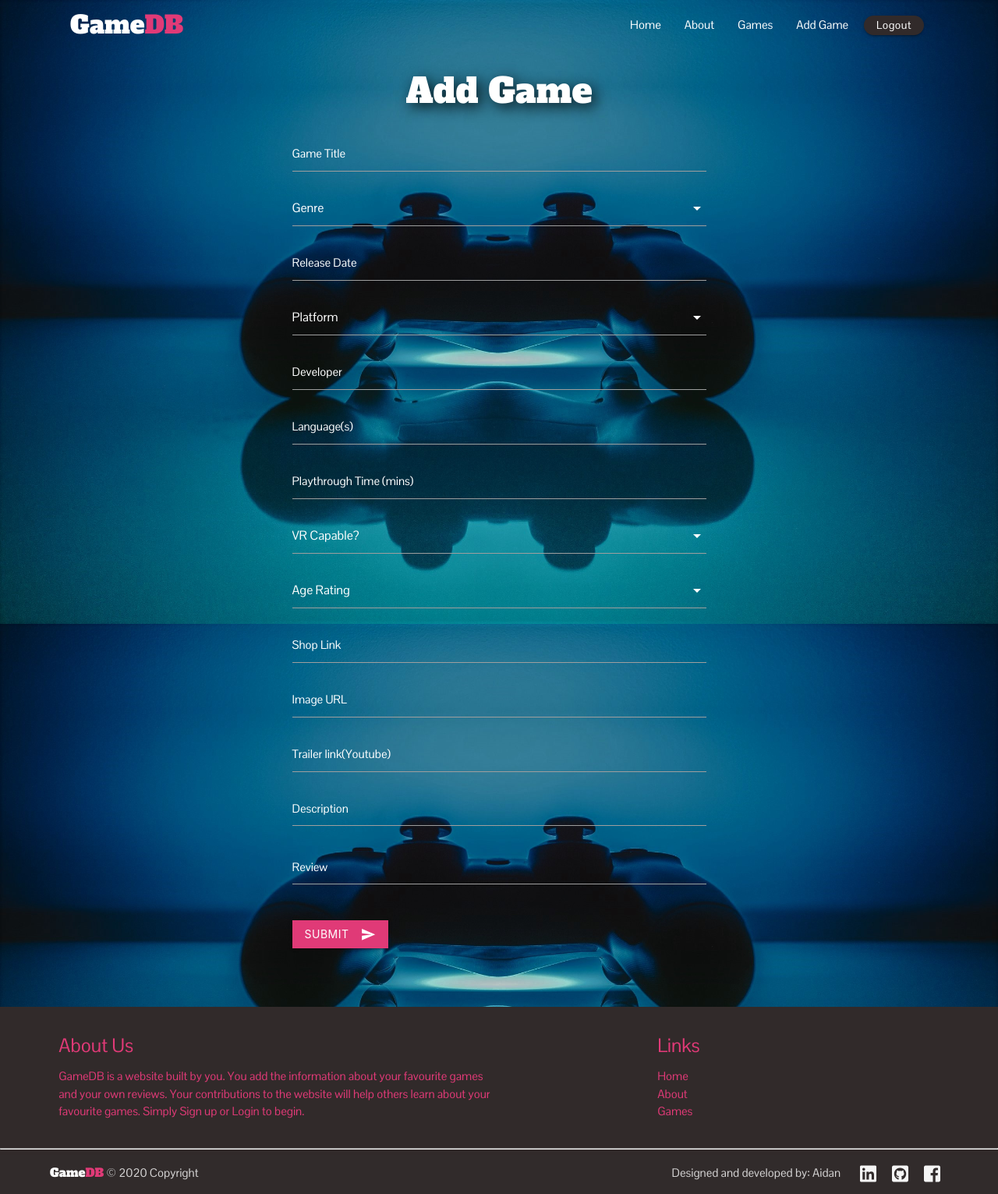
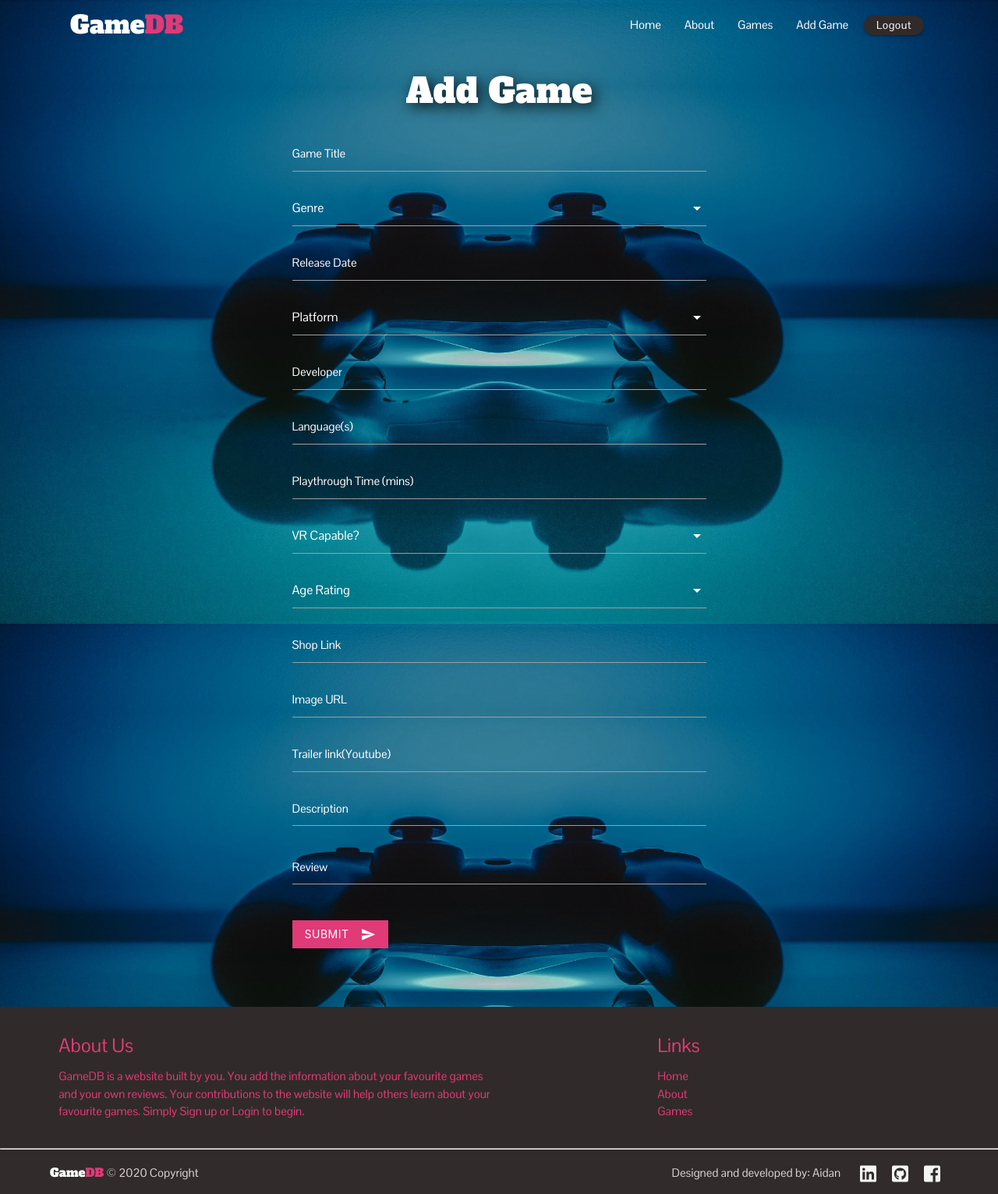
Before and after one commit to aidant842/MilestoneProject3, a Flask app: page /add_game in a window 1280 px wide. Shown: the whole page at 78% size. Run offline with Flask 2, Linux system fonts and the light colour scheme; the visitor is signed in with stand-in values (Sample User, id 1); data that the repository does not hold is empty; some libraries are stand-ins or nearby versions.

Commit message:
changed add/edit game bg so it doesn't stretch on smaller screens

```diff
--- a/static/css/style.css
+++ b/static/css/style.css
@@ -122,9 +122,10 @@ div.review-container p::first-letter {
 
 .addgame-bg {
   background-image: url(/static/images/add-game-bg.jpg);
+  background-position: center center;
   background-repeat: no-repeat;
-  background-size: 100% 100%;
   background-attachment: fixed;
+  background-size: cover;
 }
 
 .about-bg {
```
